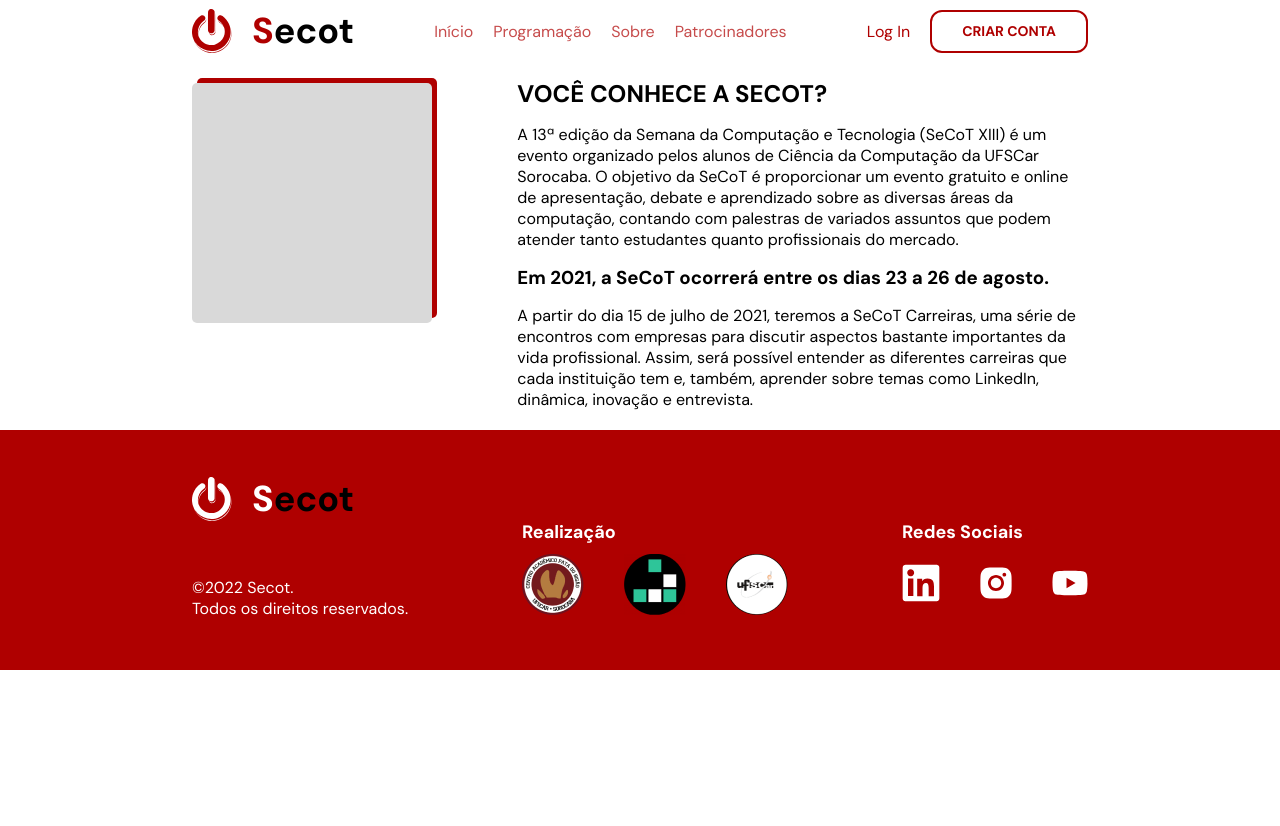
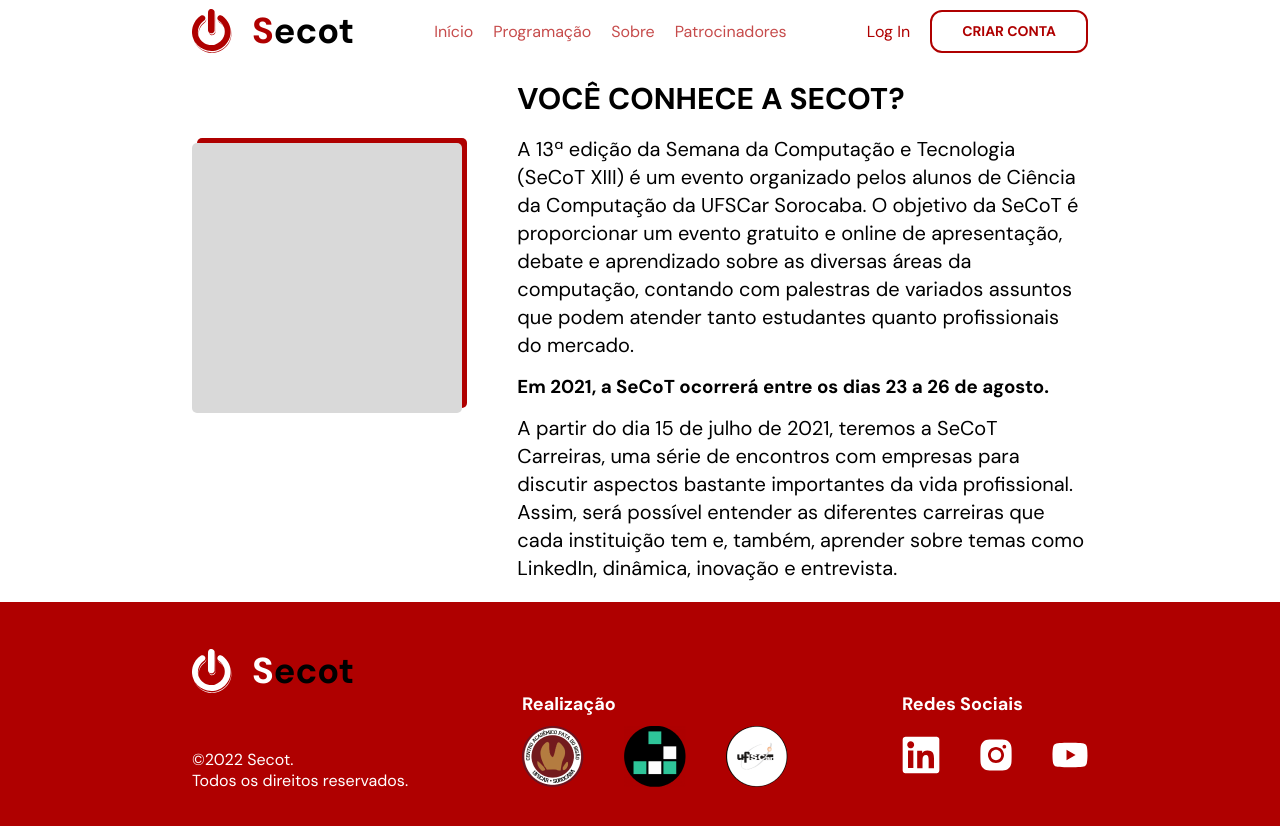
Before and after one commit to tkraide/front-secot, a React (Create React App) app: page / in a window 1280 px wide. Shown: the top 826 px of the page. Before the commit the page ends 800 px from the top, so only its background shows below. Built offline with nearby package versions, Linux system fonts and the light colour scheme.

Commit message:
tipografia e alinhamento do quem-somos ajustado

```diff
--- a/src/styles.css
+++ b/src/styles.css
@@ -189,13 +189,25 @@ a {
   border-radius: 5px;
   background: #D9D9D9;
   box-shadow: 5px -5px #AF0000;
-  max-width: 120px;
-  max-height: 120px;
-  margin-top: 5px;
+  max-width: 150px;
+  max-height: 150px;
+  margin-top: 65px;
 }
 
 .conteudo-quem-somos h2{
   margin-bottom: 15px;
+  color: #000;
+  font-size: 30px;
+  font-family: DM Sans;
+  font-weight: 700;
+  line-height: 140.625%;
+}
+
+.conteudo-quem-somos p {
+  color: #000;
+  font-size: 20px;
+  font-family: DM Sans;
+  line-height: 140.625%;
 }
 
 .conteudo-quem-somos h3{
```
